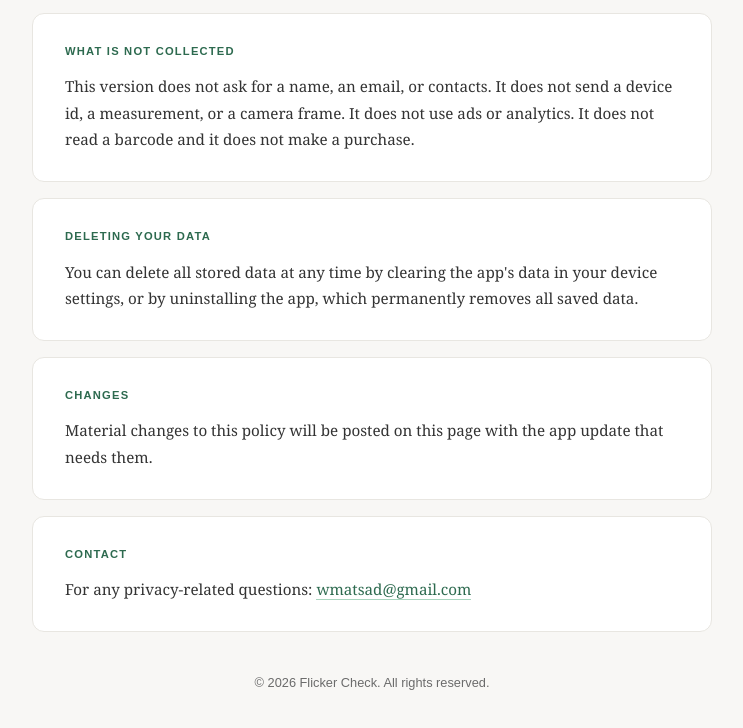
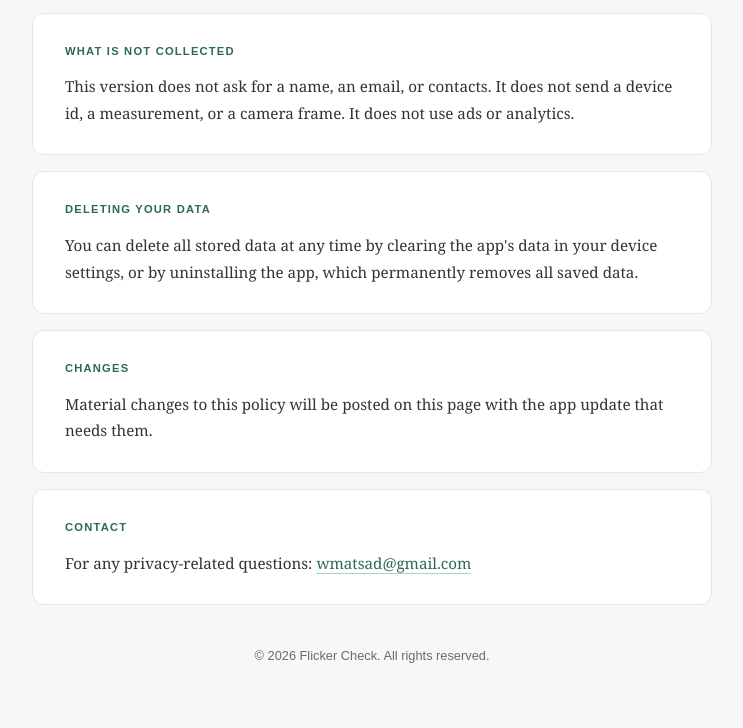
Before and after one commit to OutOfBoundLabs/OOB-Privacy-Policy-Flicker-Check, a plain HTML site: page index.html in a window 1280 px wide. Shown: the part 1119-1847 px from the top of the page, without its empty margins (268-1011 px from the left). Drawn offline with Linux system fonts and the light colour scheme.

Commit message:
Remove the barcode and purchase sentence from the privacy policy.
Co-authored-by: Cursor <cursoragent@cursor.com>

```diff
--- a/index.html
+++ b/index.html
@@ -181,7 +181,7 @@
 
     <div class="card">
       <h2>What is not collected</h2>
-      <p>This version does not ask for a name, an email, or contacts. It does not send a device id, a measurement, or a camera frame. It does not use ads or analytics. It does not read a barcode and it does not make a purchase.</p>
+      <p>This version does not ask for a name, an email, or contacts. It does not send a device id, a measurement, or a camera frame. It does not use ads or analytics.</p>
     </div>
 
     <div class="card">
```
